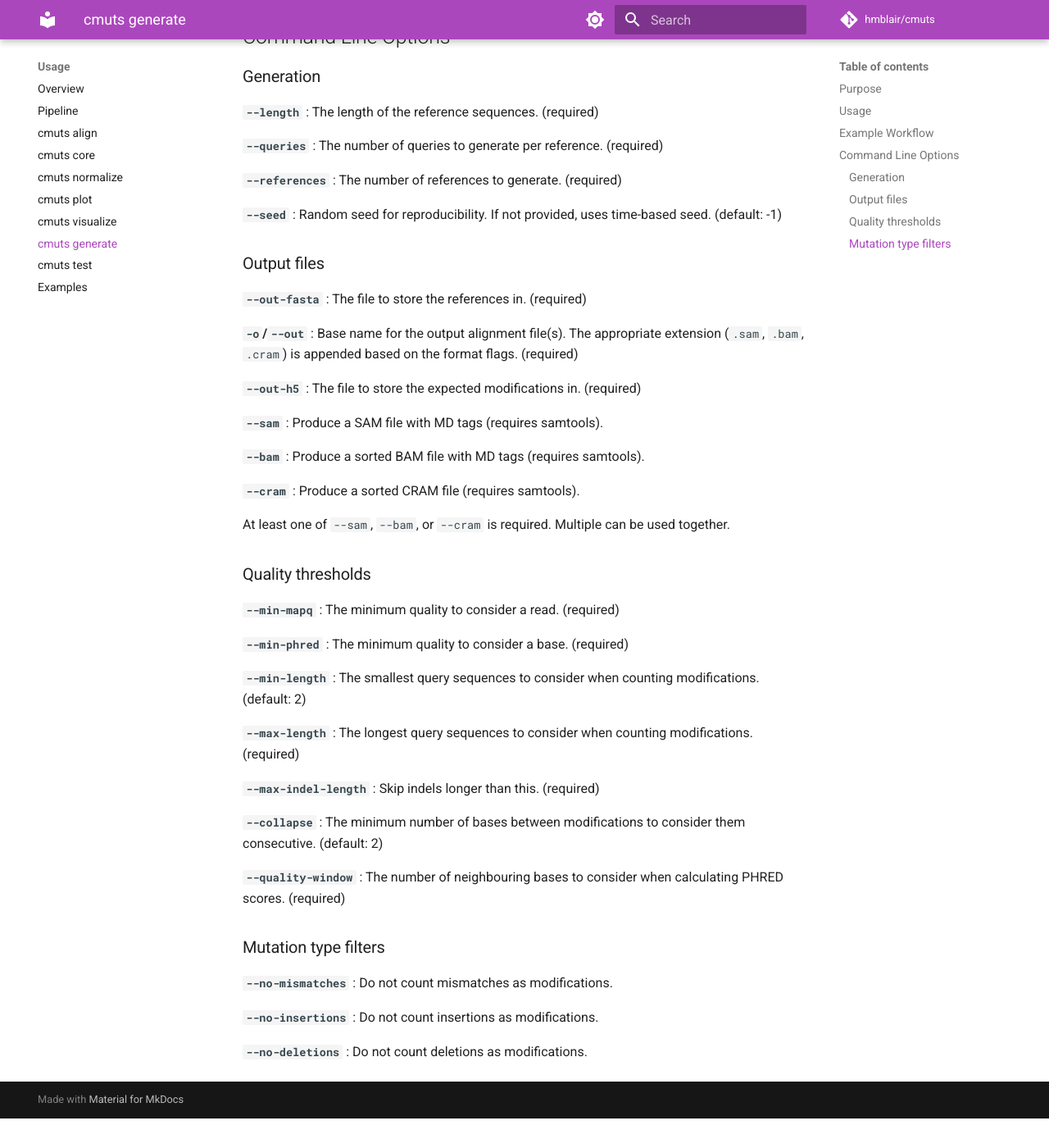
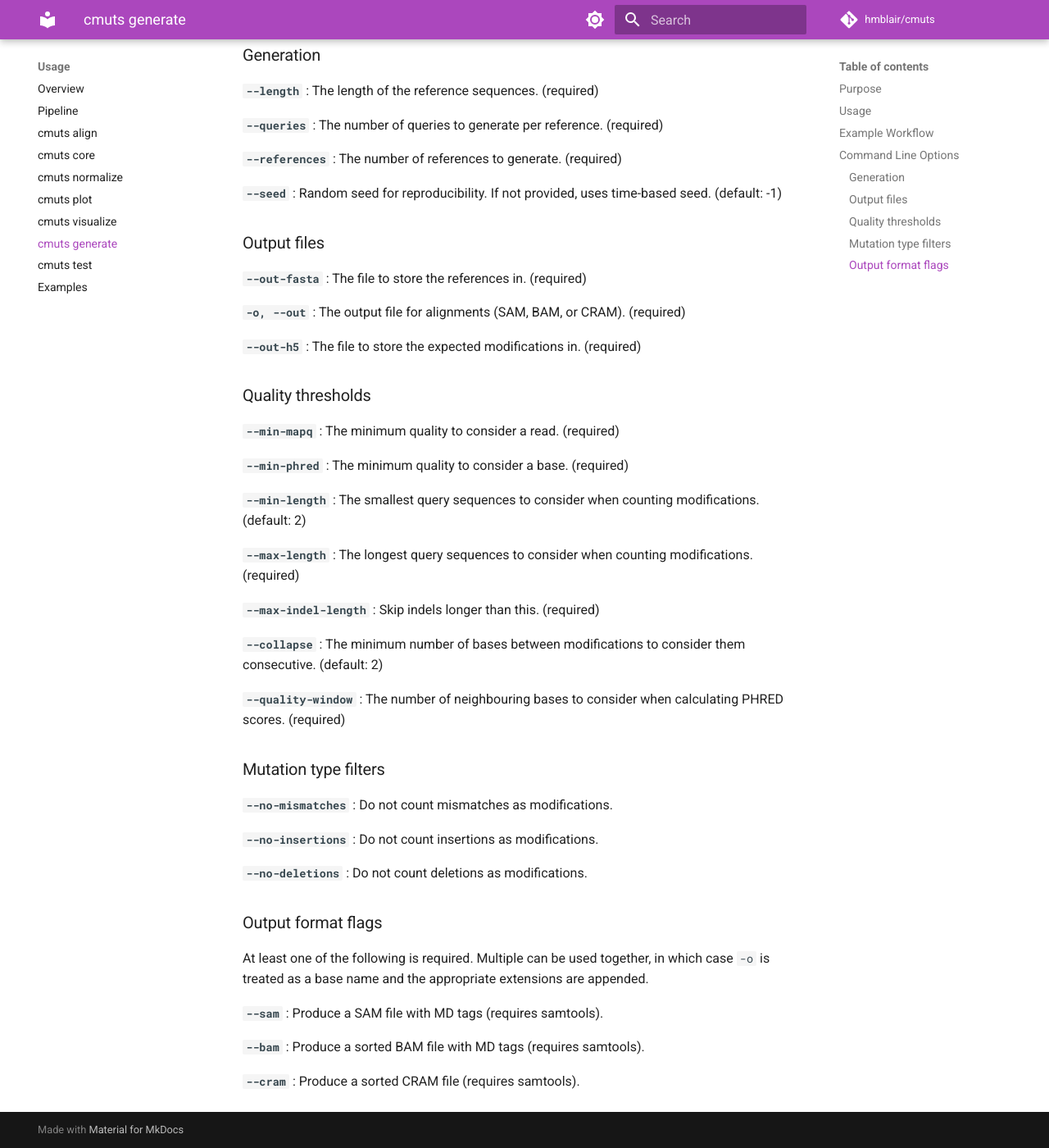
Before and after one commit to hmblair/cmuts, an MkDocs documentation site: the page built from docs/usage/cmuts-generate.md, in a window 1280 px wide and 1400 px high, scrolled down 1569 px. Shown: the whole window at 82% size. Built offline with MkDocs 1.6.1 and Material for MkDocs 9.7.7, drawn with Linux system fonts in a browser that asks for light colours; comment, search, counter and statistics services are not loaded; before the commit the page ends 2933 px from its top, so only the background shows below that; part of the change alters nothing that is shown; some of the changed text lies outside the part shown.

Commit message:
Parallelize build in configure and fix generate docs
Use make -j for parallel builds. Move format flag docs outside the
auto-generated section so generate_docs.py won't overwrite them.

Co-Authored-By: Claude Opus 4.6 <noreply@anthropic.com>

```diff
--- a/docs/usage/cmuts-generate.md
+++ b/docs/usage/cmuts-generate.md
@@ -25,7 +25,7 @@ cmuts generate \
 This generates:
 
 1. **Reference sequences** (`--out-fasta`): Random nucleotide sequences of the specified length
-2. **Aligned reads** (`-o`/`--out`): Simulated alignments with random modifications. Use `--bam` and/or `--cram` to produce sorted BAM/CRAM files (requires samtools). Without either flag, raw SAM is written.
+2. **Aligned reads** (`-o`/`--out`): Simulated alignments with random modifications. At least one of `--sam`, `--bam`, or `--cram` is required.
 3. **Expected counts** (`--out-h5`): Ground truth modification counts for validation
 
 You can then run `cmuts core` on the generated data and compare its output to the expected counts to verify correctness.
@@ -75,17 +75,9 @@ cmuts core \
 
 **`--out-fasta`** : The file to store the references in. (required)
 
-**`-o`/`--out`** : Base name for the output alignment file(s). The appropriate extension (`.sam`, `.bam`, `.cram`) is appended based on the format flags. (required)
+**`-o, --out`** : The output file for alignments (SAM, BAM, or CRAM). (required)
 
 **`--out-h5`** : The file to store the expected modifications in. (required)
-
-**`--sam`** : Produce a SAM file with MD tags (requires samtools).
-
-**`--bam`** : Produce a sorted BAM file with MD tags (requires samtools).
-
-**`--cram`** : Produce a sorted CRAM file (requires samtools).
-
-At least one of `--sam`, `--bam`, or `--cram` is required. Multiple can be used together.
 
 
 ### Quality thresholds
@@ -113,3 +105,13 @@ At least one of `--sam`, `--bam`, or `--cram` is required. Multiple can be used
 
 **`--no-deletions`** : Do not count deletions as modifications.
 <!-- END AUTO-GENERATED CLI OPTIONS -->
+
+### Output format flags
+
+At least one of the following is required. Multiple can be used together, in which case `-o` is treated as a base name and the appropriate extensions are appended.
+
+**`--sam`** : Produce a SAM file with MD tags (requires samtools).
+
+**`--bam`** : Produce a sorted BAM file with MD tags (requires samtools).
+
+**`--cram`** : Produce a sorted CRAM file (requires samtools).
```
Also changed, not shown: 1 other file.
